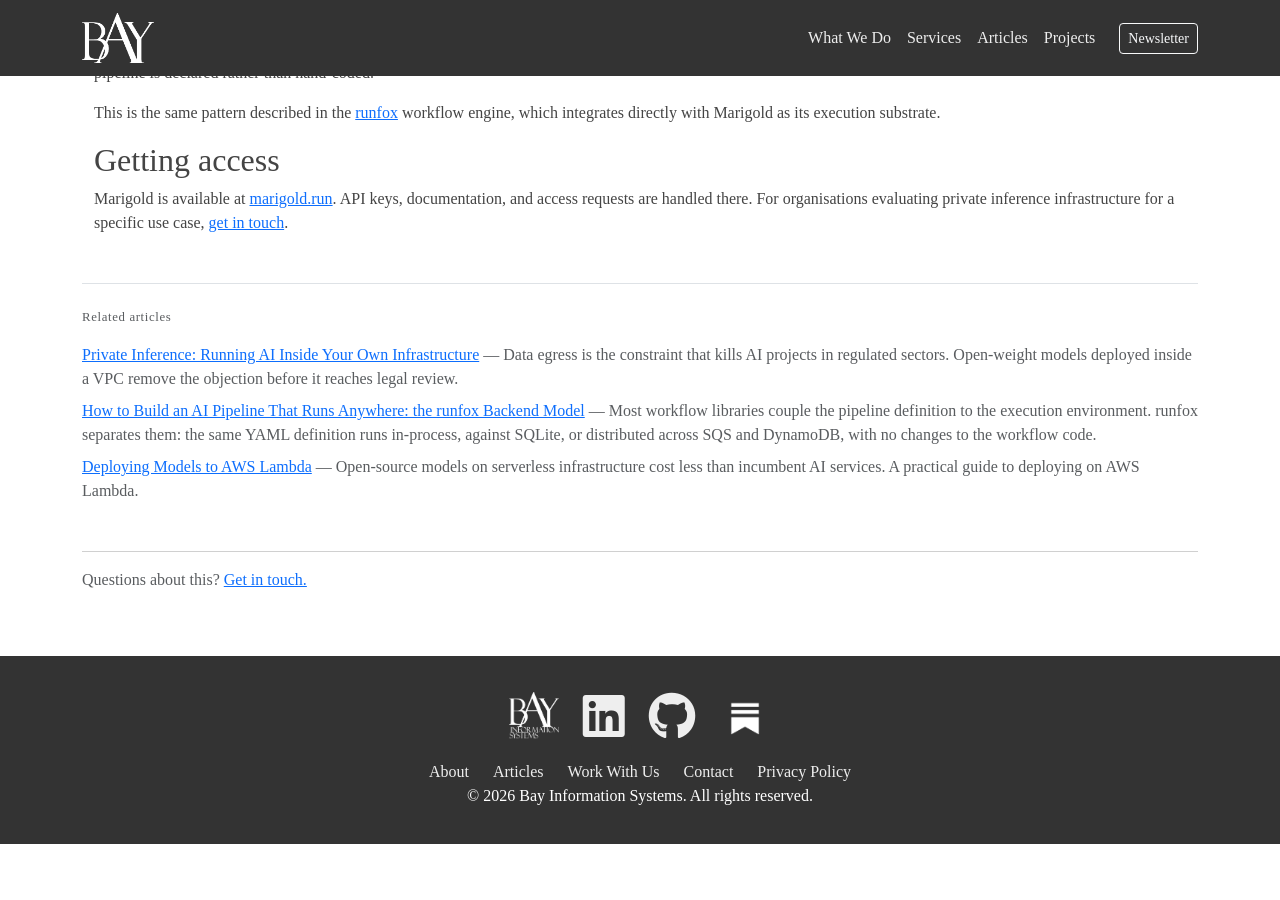
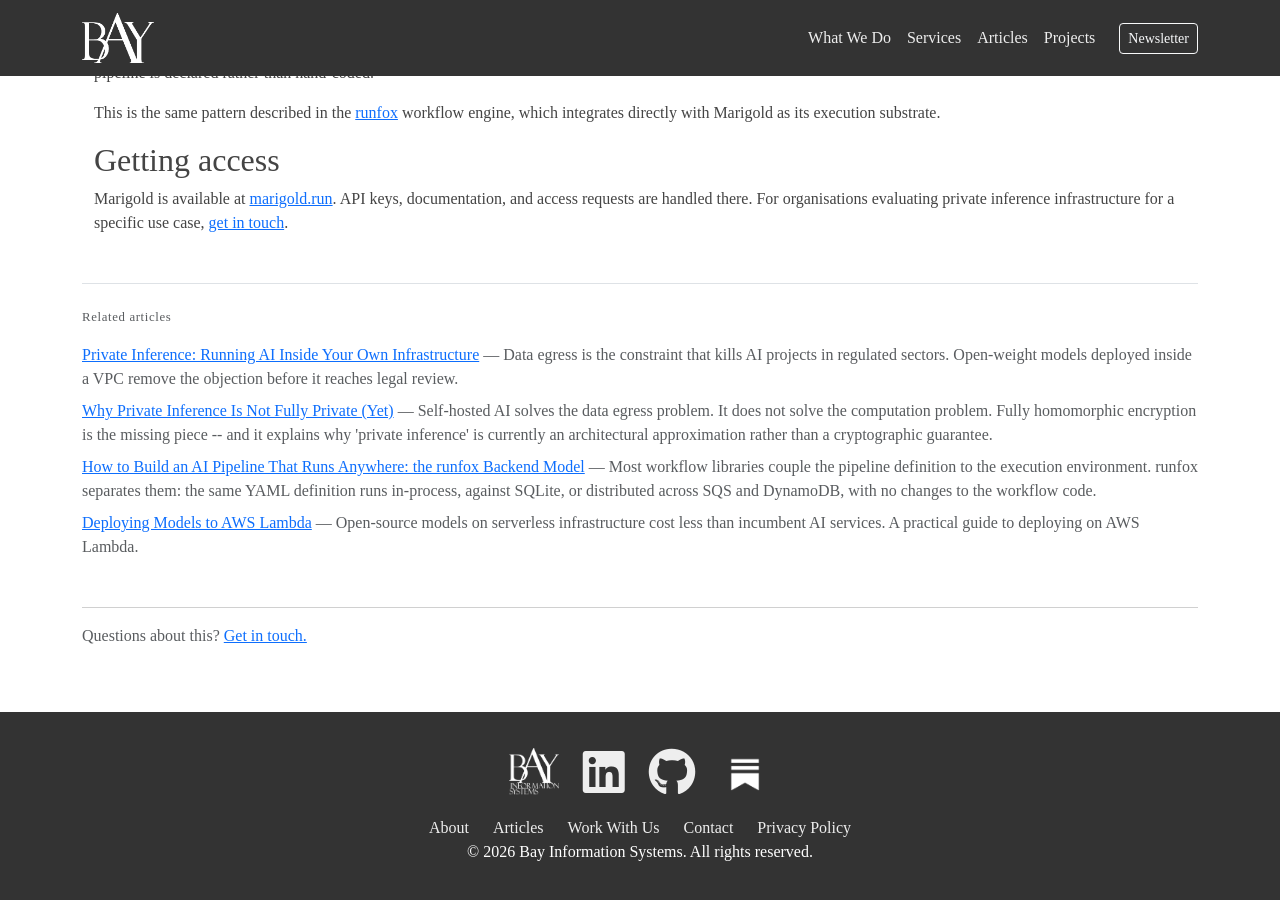
Before and after one commit to bayinfosys/bayinfosys.github.io, a Jekyll site: the page built from _posts/2026-01-01-64-marigold.md, in a window 1280 px wide and 900 px high, scrolled down 1177 px. Built offline with Jekyll 4.4.1, drawn with Linux system fonts in a browser that asks for light colours; before the commit the page ends 2021 px from its top, so only the background shows below that.

Commit message:
fix: bad link

```diff
--- a/_posts/2026-01-01-64-marigold.md
+++ b/_posts/2026-01-01-64-marigold.md
@@ -10,7 +10,7 @@ topic: "Developer Tools"
 related:
   - 40-private-inference
   - 63-private-inference
-  - 72-fhe-private-inference
+  - 72-private-inference-fhe
   - 54-runfox
   - 02-deploy-simple-model
 ---
@@ -76,7 +76,7 @@ Party A can now signal to Party B "The output is `message_id: xxx`" available fr
 
 This is not homomorphic encryption: the inference runs on plaintext.
 It is the closest currently practical approximation for response confidentiality at the infrastructure level.
-(The full context, including why fully homomorphic encryption is not yet viable for LLM inference, is in [Why Private Inference Is Not Fully Private (Yet)](/library/72-fhe-private-inference.html).)
+(The full context, including why fully homomorphic encryption is not yet viable for LLM inference, is in [Why Private Inference Is Not Fully Private (Yet)](/library/72-private-inference-fhe.html).)
 
 ## Workflows and pipelines
 
```
Also changed, not shown: _posts/2026-01-01-69-measurement-framework.md (+2 -2 lines).
